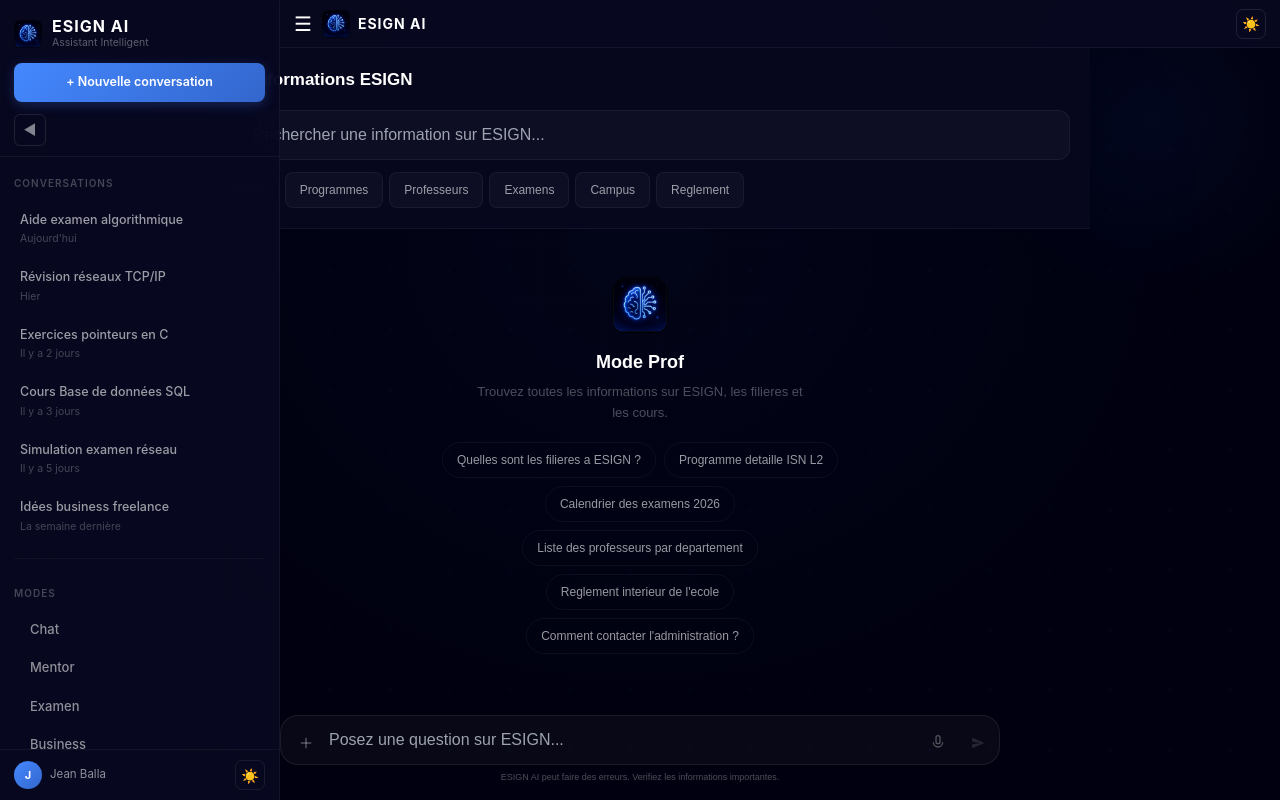
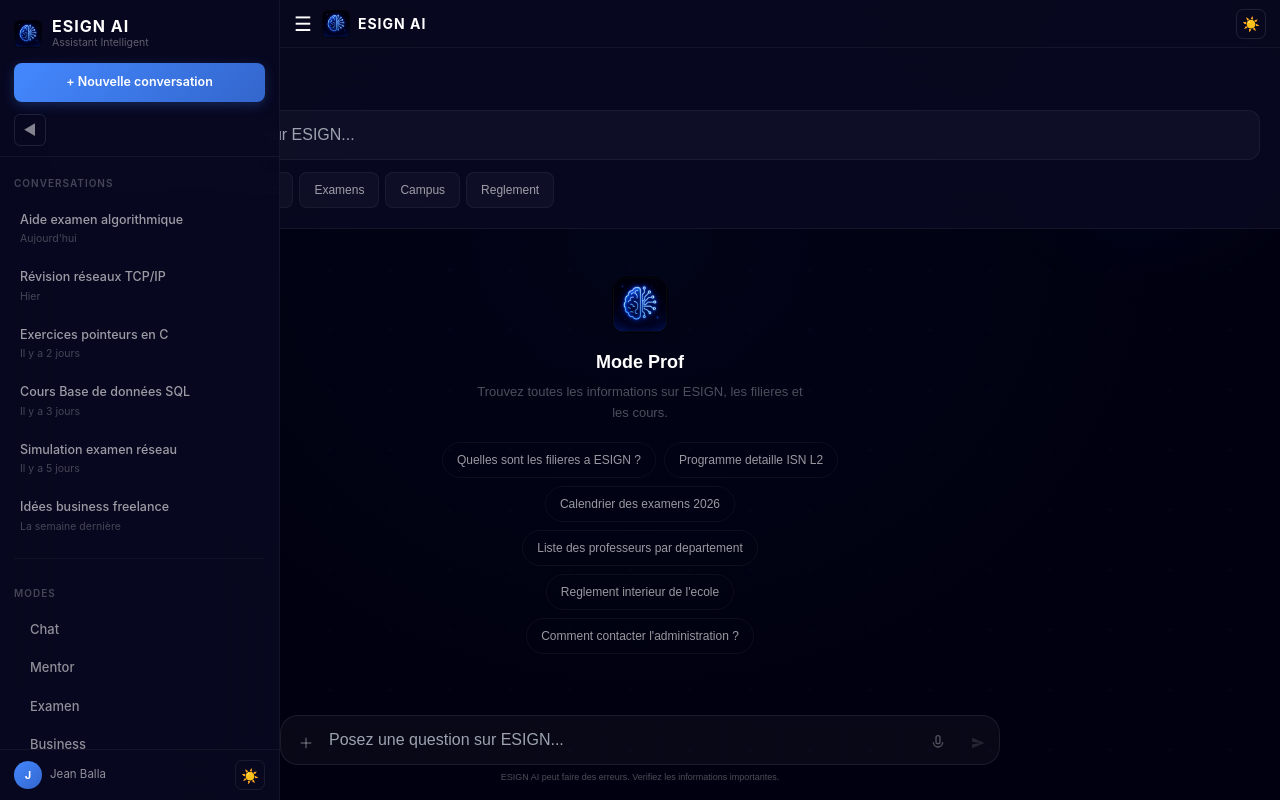
Before and after one commit to warell237/esign-IA, a Next.js app: page /prof in a window 1280 px wide. Built offline with nearby package versions, Linux system fonts and the light colour scheme.

Commit message:
ton message ici

```diff
--- a/src/app/(dashboard)/exam/page.js
+++ b/src/app/(dashboard)/exam/page.js
@@ -1,13 +1,17 @@
 'use client';
 
-import { useState } from 'react';
+import { useState, useRef, useEffect } from 'react';
 import ChatInterface from '../../components/ChatInterface';
 import SubscriptionGuard from '../../components/SubscriptionGuard';
 import { useTheme } from '../../providers';
 
+const HEADER_GENERAL = 48;
+
 export default function ExamPage({ user, userData }) {
   const { theme } = useTheme();
   const isDark = theme === 'dark';
+  const bandeauRef = useRef(null);
+  const [bandeauHeight, setBandeauHeight] = useState(160);
 
   const [selectedMatiere, setSelectedMatiere] = useState('');
   const [difficulty, setDifficulty] = useState('moyen');
@@ -18,13 +22,8 @@ export default function ExamPage({ user, userData }) {
   });
 
   const matieres = [
-    'Mathematiques',
-    'Programmation',
-    'Reseaux',
-    'Base de donnees',
-    'Systemes embarques',
-    'Design UI/UX',
-    'Sociotechnique',
+    'Mathematiques', 'Programmation', 'Reseaux',
+    'Base de donnees', 'Systemes embarques', 'Design UI/UX', 'Sociotechnique',
   ];
 
   const difficulties = [
@@ -49,24 +48,40 @@ export default function ExamPage({ user, userData }) {
     text2: isDark ? 'rgba(255,255,255,0.6)' : 'rgba(0,0,0,0.6)',
     mute: isDark ? 'rgba(255,255,255,0.3)' : 'rgba(0,0,0,0.3)',
     accent: '#ffb347',
-    bgCard: isDark ? 'rgba(8,8,32,0.8)' : 'rgba(255,255,255,0.8)',
+    bgCard: isDark ? 'rgba(8,8,32,0.95)' : 'rgba(255,255,255,0.95)',
   };
+
+  useEffect(() => {
+    if (!bandeauRef.current) return;
+    const observer = new ResizeObserver(() => {
+      setBandeauHeight(bandeauRef.current?.offsetHeight || 160);
+    });
+    observer.observe(bandeauRef.current);
+    setBandeauHeight(bandeauRef.current.offsetHeight);
+    return () => observer.disconnect();
+  }, []);
 
   return (
     <SubscriptionGuard userId={user?.uid}>
-      <div style={{ height: '100%', display: 'flex', flexDirection: 'column', fontFamily: 'Arial, sans-serif', overflow: 'hidden' }}>
+      <div style={{ height: '100%', position: 'relative', fontFamily: 'Arial, sans-serif' }}>
 
-        {/* Bandeau Examen */}
-        <div style={{
+        {/* BANDEAU FIXE */}
+        <div
+          ref={bandeauRef}
+          style={{
+            position: 'fixed',
+            top: HEADER_GENERAL,
+            left: 0,
+            right: 0,
+            zIndex: 30,
             padding: '16px 20px',
             borderBottom: `1px solid ${c.border}`,
-          background: c.bgCard, backdropFilter: 'blur(20px)',
-          flexShrink: 0,
-          position: 'sticky',
-          top: 0,
-          zIndex: 10,
-        }}>
-          {/* Titre */}
+            background: c.bgCard,
+            backdropFilter: 'blur(20px)',
+            transform: 'translateZ(0)',
+            WebkitTransform: 'translateZ(0)',
+          }}
+        >
           <div style={{ display: 'flex', alignItems: 'center', justifyContent: 'space-between', marginBottom: 14 }}>
             <div style={{ display: 'flex', alignItems: 'center', gap: 10 }}>
               <img src="/icon-192.png" alt="ESIGN" style={{ width: 32, height: 32, borderRadius: 6, objectFit: 'contain' }} />
@@ -77,9 +92,7 @@ export default function ExamPage({ user, userData }) {
             </span>
           </div>
 
-          {/* Controles */}
           <div style={{ display: 'flex', gap: 10, flexWrap: 'wrap', alignItems: 'center' }}>
-            {/* Select matiere */}
             <select
               value={selectedMatiere}
               onChange={e => setSelectedMatiere(e.target.value)}
@@ -94,7 +107,6 @@ export default function ExamPage({ user, userData }) {
               {matieres.map(m => <option key={m} value={m}>{m}</option>)}
             </select>
 
-            {/* Difficultes */}
             <div style={{ display: 'flex', gap: 4 }}>
               {difficulties.map(d => (
                 <button
@@ -115,8 +127,14 @@ export default function ExamPage({ user, userData }) {
           </div>
         </div>
 
-        {/* Chat */}
-        <div style={{ flex: 1, minHeight: 0 }}>
+        {/* CHAT — commence sous le bandeau */}
+        <div style={{
+          position: 'absolute',
+          top: bandeauHeight,
+          left: 0,
+          right: 0,
+          bottom: 0,
+        }}>
           <ChatInterface
             userId={user?.uid}
             mode="exam"
@@ -125,6 +143,7 @@ export default function ExamPage({ user, userData }) {
             suggestions={examSuggestions}
           />
         </div>
+
       </div>
     </SubscriptionGuard>
   );
--- a/src/app/(dashboard)/prof/page.js
+++ b/src/app/(dashboard)/prof/page.js
@@ -1,13 +1,17 @@
 'use client';
 
-import { useState } from 'react';
+import { useState, useRef, useEffect } from 'react';
 import ChatInterface from '../../components/ChatInterface';
 import { useTheme } from '../../providers';
+
+const HEADER_GENERAL = 48;
 
 export default function ProfPage({ user, userData }) {
   const { theme } = useTheme();
   const isDark = theme === 'dark';
   const [searchQuery, setSearchQuery] = useState('');
+  const bandeauRef = useRef(null);
+  const [bandeauHeight, setBandeauHeight] = useState(160);
 
   const categories = [
     { label: 'Filieres', query: 'Quelles sont les filieres a ESIGN ?' },
@@ -23,7 +27,7 @@ export default function ProfPage({ user, userData }) {
     'Programme detaille ISN L2',
     'Calendrier des examens 2026',
     'Liste des professeurs par departement',
-    'Reglement interieur de l\'ecole',
+    "Reglement interieur de l'ecole",
     'Comment contacter l\'administration ?',
   ];
 
@@ -33,30 +37,44 @@ export default function ProfPage({ user, userData }) {
     text2: isDark ? 'rgba(255,255,255,0.6)' : 'rgba(0,0,0,0.6)',
     mute: isDark ? 'rgba(255,255,255,0.3)' : 'rgba(0,0,0,0.3)',
     accent: '#6699ff',
-    bgCard: isDark ? 'rgba(8,8,32,0.8)' : 'rgba(255,255,255,0.8)',
+    bgCard: isDark ? 'rgba(8,8,32,0.95)' : 'rgba(255,255,255,0.95)',
   };
 
+  useEffect(() => {
+    if (!bandeauRef.current) return;
+    const observer = new ResizeObserver(() => {
+      setBandeauHeight(bandeauRef.current?.offsetHeight || 160);
+    });
+    observer.observe(bandeauRef.current);
+    setBandeauHeight(bandeauRef.current.offsetHeight);
+    return () => observer.disconnect();
+  }, []);
+
   return (
-    <div style={{ height: '100%', display: 'flex', flexDirection: 'column', fontFamily: 'Arial, sans-serif', overflow: 'hidden' }}>
+    <div style={{ height: '100%', position: 'relative', fontFamily: 'Arial, sans-serif' }}>
 
-      {/* Bandeau Prof */}
-      <div style={{
-        padding: '16px 20px',
-         borderBottom: `1px solid ${c.border}`,
-        background: c.bgCard,
-        backdropFilter: 'blur(20px)',
-        flexShrink: 0,
-        position: 'sticky',
-          top: 0,
-          zIndex: 10,
-      }}>
-        {/* Titre */}
+      {/* BANDEAU FIXE */}
+      <div
+        ref={bandeauRef}
+        style={{
+          position: 'fixed',
+          top: HEADER_GENERAL,
+          left: 0,
+          right: 0,
+          zIndex: 30,
+          padding: '16px 20px',
+          borderBottom: `1px solid ${c.border}`,
+          background: c.bgCard,
+          backdropFilter: 'blur(20px)',
+          transform: 'translateZ(0)',
+          WebkitTransform: 'translateZ(0)',
+        }}
+      >
         <div style={{ display: 'flex', alignItems: 'center', gap: 10, marginBottom: 14 }}>
           <img src="/icon-192.png" alt="ESIGN" style={{ width: 32, height: 32, borderRadius: 6, objectFit: 'contain' }} />
           <span style={{ color: c.text, fontSize: 17, fontWeight: 700 }}>Informations ESIGN</span>
         </div>
 
-        {/* Barre de recherche */}
         <div style={{ position: 'relative', marginBottom: 12 }}>
           <input
             type="text"
@@ -67,7 +85,7 @@ export default function ProfPage({ user, userData }) {
               width: '100%', padding: '12px 16px 12px 42px', borderRadius: 12,
               border: `1px solid ${c.border}`,
               background: isDark ? 'rgba(255,255,255,0.03)' : 'rgba(0,0,0,0.02)',
-              color: c.text, fontSize: 13, outline: 'none', boxSizing: 'border-box',
+              color: c.text, fontSize: 16, outline: 'none', boxSizing: 'border-box',
             }}
           />
           <svg
@@ -79,7 +97,6 @@ export default function ProfPage({ user, userData }) {
           </svg>
         </div>
 
-        {/* Categories */}
         <div style={{ display: 'flex', gap: 6, overflowX: 'auto', paddingBottom: 4 }}>
           {categories.map(cat => (
             <button
@@ -101,8 +118,14 @@ export default function ProfPage({ user, userData }) {
         </div>
       </div>
 
-      {/* Chat */}
-      <div style={{ flex: 1, minHeight: 0 }}>
+      {/* CHAT — commence sous le bandeau */}
+      <div style={{
+        position: 'absolute',
+        top: bandeauHeight,
+        left: 0,
+        right: 0,
+        bottom: 0,
+      }}>
         <ChatInterface
           userId={user?.uid}
           mode="prof"
@@ -113,6 +136,7 @@ export default function ProfPage({ user, userData }) {
           showQuota={false}
         />
       </div>
+
     </div>
   );
 }
```
Lines whose indentation alone changed are shown as unchanged.
